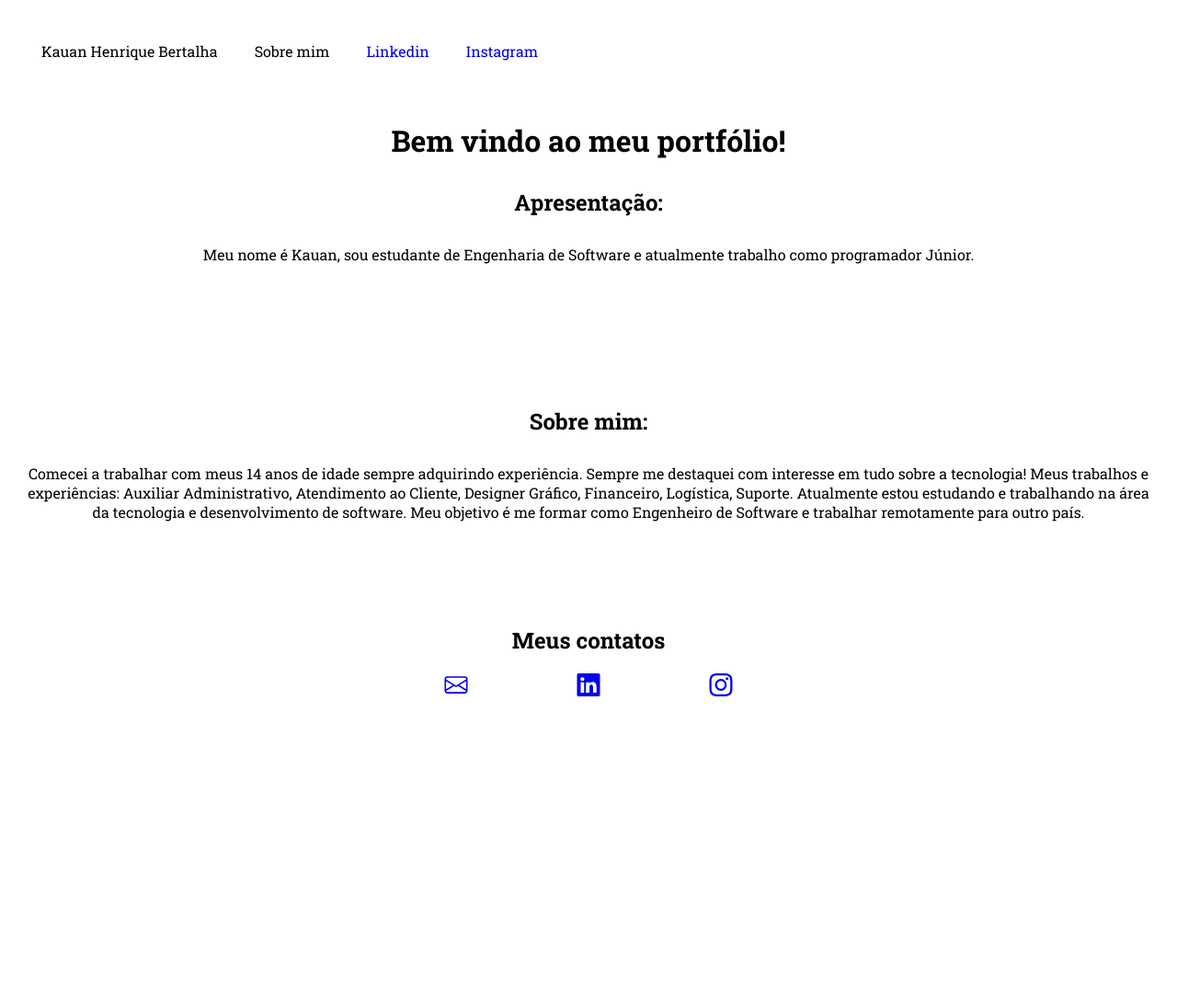
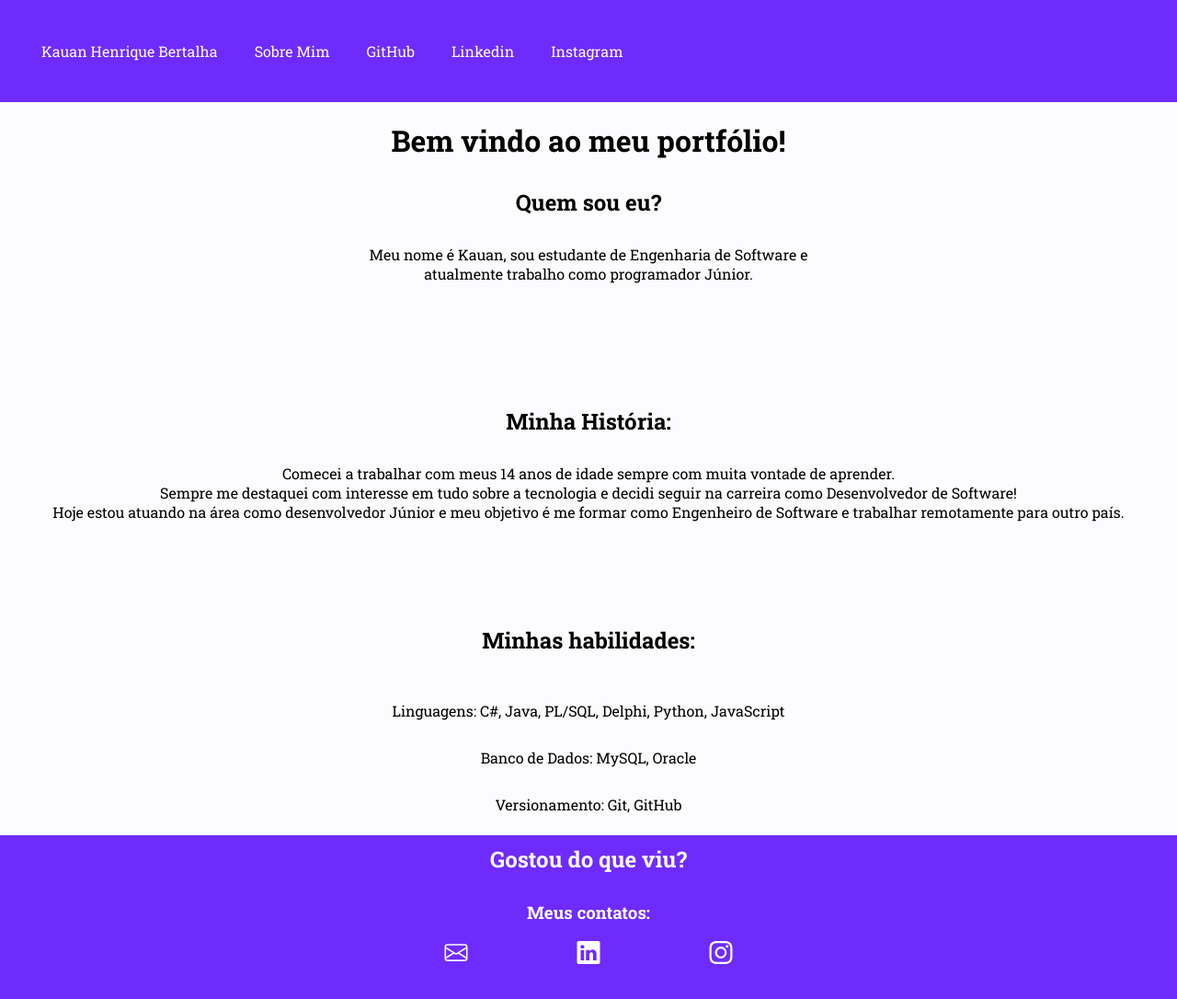
Before and after one commit to Berkhz/MyPortfolio, a plain HTML site: page index.html in a window 1280 px wide. Shown: the whole page at 92% size. Before the commit the page ends 898 px from the top, so only its background shows below. Drawn offline with Linux system fonts and the light colour scheme.

Commit message:
almost finished

```diff
--- a/index.html
+++ b/index.html
@@ -12,27 +12,36 @@
 <body>
     <header>
         <p>Kauan Henrique Bertalha</p>
-        <p>Sobre mim</p>
+        <a href="#aboutme">Sobre Mim</a>
+        <a href="https://github.com/berkhz">GitHub</a>
         <a href="https://www.linkedin.com/in/kauanbertalha/">Linkedin</a>
         <a href="https://www.instagram.com/kbertalha/">Instagram</a>
     </header>
         <h1>Bem vindo ao meu portfólio!</h1>
+        <section id = "aboutme"></section>
         <div class="presentation">
-            <h2>Apresentação: </h2>
-            <p>Meu nome é Kauan, sou estudante de Engenharia de Software e atualmente trabalho como programador Júnior.</p>
+            <h2>Quem sou eu?</h2>
+            <p>Meu nome é Kauan, sou estudante de Engenharia de Software e
+                <br> atualmente trabalho como programador Júnior.</p>
         </div>
-        <div class="aboutme">
-            <h2>Sobre mim:</h2>
-            <p>Comecei a trabalhar com meus 14 anos de idade sempre adquirindo experiência.
-                Sempre me destaquei com interesse em tudo sobre a tecnologia!
-                Meus trabalhos e experiências:
-                Auxiliar Administrativo, Atendimento ao Cliente, Designer Gráfico, Financeiro, Logística, Suporte.
-                Atualmente estou estudando e trabalhando na área da tecnologia e desenvolvimento de software.
-                Meu objetivo é me formar como Engenheiro de Software e trabalhar remotamente para outro país.</p>
+        <div class="myhistory">
+            <h2>Minha História:</h2>
+            <p>Comecei a trabalhar com meus 14 anos de idade sempre com muita vontade de aprender.
+                <br> Sempre me destaquei com interesse em tudo sobre a tecnologia e decidi seguir na carreira como Desenvolvedor de Software!
+                <br> Hoje estou atuando na área como desenvolvedor Júnior e meu objetivo é me formar como Engenheiro de Software e trabalhar remotamente para outro país.</p>
+        </div>
+        <div class="myskills">
+            <h2>Minhas habilidades:</h2>
+            <ul>
+                <li>Linguagens: C#, Java, PL/SQL, Delphi, Python, JavaScript</li>
+                <li>Banco de Dados: MySQL, Oracle</li>
+                <li>Versionamento: Git, GitHub</li>
+            </ul>
         </div>
     <footer>
         <div class="contact">
-            <h2>Meus contatos</h2>
+            <h2>Gostou do que viu?</h2>
+            <h3>Meus contatos:</h3>
             <a href="kauan.hb2004@gmail.com"><svg xmlns="http://www.w3.org/2000/svg" width="16" height="16" fill="currentColor" class="bi bi-envelope" viewBox="0 0 16 16">
                 <path d="M0 4a2 2 0 0 1 2-2h12a2 2 0 0 1 2 2v8a2 2 0 0 1-2 2H2a2 2 0 0 1-2-2zm2-1a1 1 0 0 0-1 1v.217l7 4.2 7-4.2V4a1 1 0 0 0-1-1zm13 2.383-4.708 2.825L15 11.105zm-.034 6.876-5.64-3.471L8 9.583l-1.326-.795-5.64 3.47A1 1 0 0 0 2 13h12a1 1 0 0 0 .966-.741M1 11.105l4.708-2.897L1 5.383z"/>
               </svg></a>
--- a/style.css
+++ b/style.css
@@ -12,6 +12,11 @@ a {
   margin: 10px;
   padding: 10px;
   text-decoration: none;
+  list-style-type: none;
+}
+
+a {
+    color: #FCFCFE;
 }
 
 div {
@@ -22,7 +27,7 @@ div {
 
 body {
     font-family: "Roboto Slab", serif;
-    background-color: #ffffff;
+    background-color: #FCFCFE;
     color: #000000;
     height: 100vh;
     padding: 0;
@@ -30,7 +35,8 @@ body {
 }
 
 header {
-    background-color: #ffffff;
+    color: #FCFCFE;
+    background-color: #6F2BFC;
     text-align: center;
     display: flex;
     padding: 25px;
@@ -41,20 +47,22 @@ h1 {
 }
 
 .presentation {
-    background-color: #ffffff;
+    background-color: #FCFCFE;
     padding: 0;
     margin: 0;
 }
 
 .aboutme {
-    background-color: #ffffff;
-}
-
-.contact {
-    background-color: #ffffff;
+    background-color: #FCFCFE;
 }
 
 svg {
     height: 25px;
     width: 100px;
 }
+
+footer {
+    background-color: #6F2BFC;
+    text-align: center;
+    color: #FCFCFE;
+}
```
